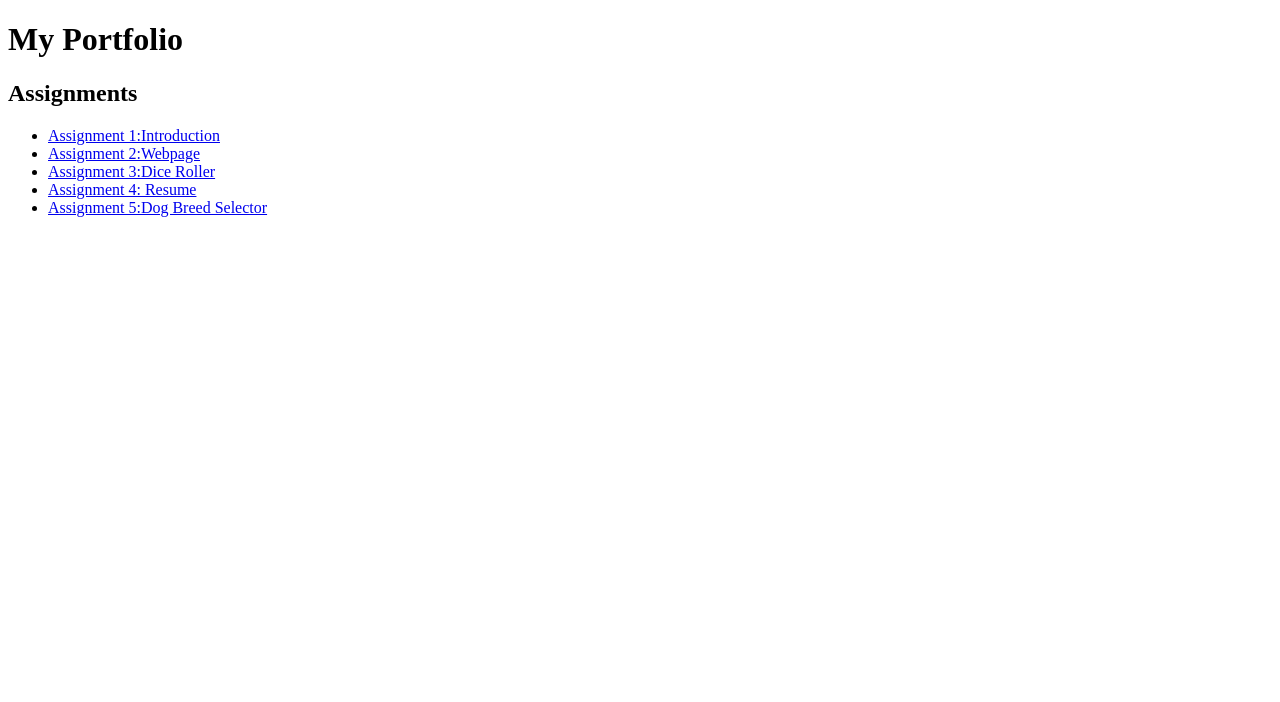
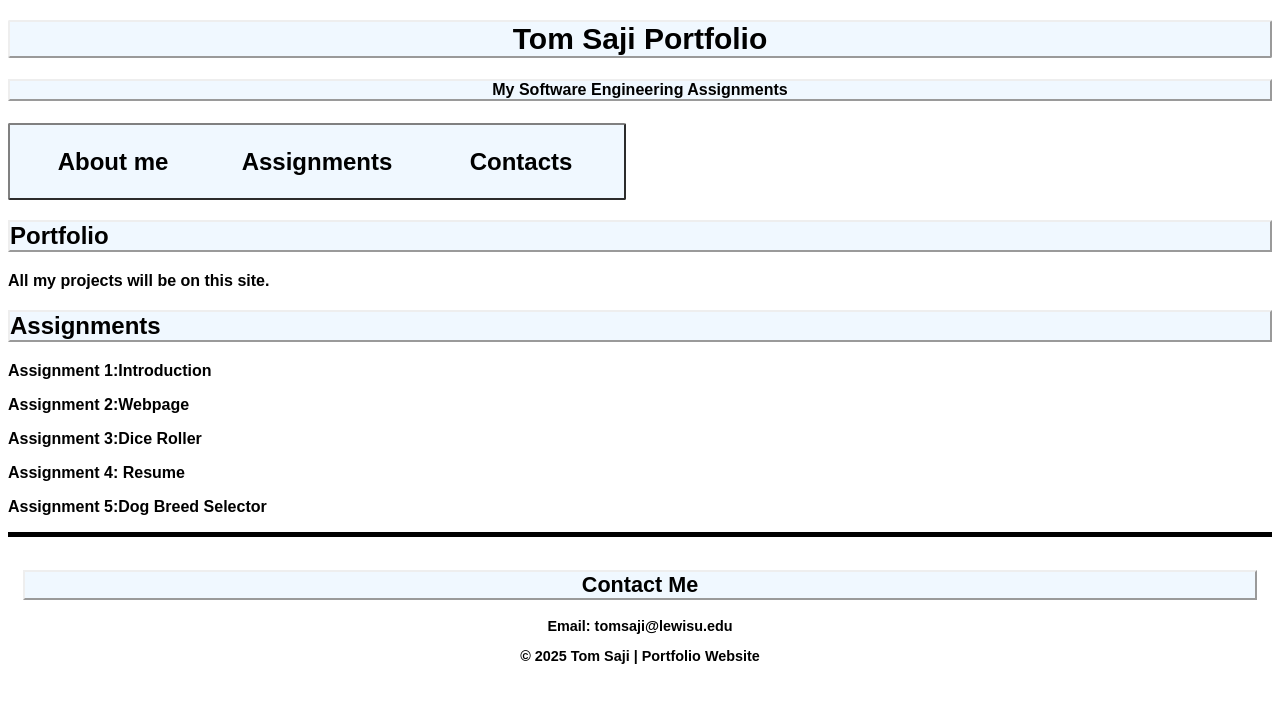
Before and after one commit to tomolon2/node-js-on-azure-test, a website: page static/index.html in a window 1280 px wide. Drawn offline with Linux system fonts and the light colour scheme.

Commit message:
Updated portfolio index.html and index.css with header and footer

```diff
--- a/static/index.css
+++ b/static/index.css
@@ -0,0 +1,51 @@
+body{
+    background-color: white;
+    font-family: sans-serif,"consalas";
+}
+h1{
+    font-family: sans-serif;
+    font-weight: bold;
+    border-style: outset;
+    border-radius: 2px;
+    border-width: 2px;
+    font-size: 30px;
+    text-align: center;
+    background-color: aliceblue;
+}
+h4{
+
+    border-style: outset;
+    border-width: 2px;
+    text-align: center;
+    background-color: aliceblue;
+}
+.headers{
+
+    border-style: outset;
+    border-width: 2px;
+    background-color: aliceblue;
+
+}
+table{
+
+    background-color: aliceblue;
+    width: 600;
+    border-style: outset;
+    border-radius: 2px;
+    border-width: 2px;
+}
+a{
+    text-decoration: none;
+    color: black;
+
+}
+P{
+    font-weight: bold;
+}
+footer {
+  background: white;
+  padding: 15px;
+  text-align: center;
+  font-size: 0.9em;
+  border-top: 5px solid black;
+}
--- a/static/index.html
+++ b/static/index.html
@@ -7,18 +7,47 @@
 <meta name = "viewport" content = "width =device-width, initial-scale=1.0">
 <meta http-equiv="refresh" content ="30">
 <head>
-    <title>TomaSaji Portfolio</title>
+    <title >TomaSaji Portfolio</title>
+    <link rel = "stylesheet" href = "index.css">
 </head>
 <body>
-<h1>My Portfolio</h1>
-<h2>Assignments</h2>
- <ul>
-     <li> <a href ="Introductions/intro.html"> Assignment 1:Introduction </a></li>
-     <li> <a href = "IntroPage/intro.html " >Assignment 2:Webpage</a></li>
-     <li><a href = "Diceroller/diceroller.html">Assignment 3:Dice Roller</a></li>
-     <li><a href="Webresume/webresume.html">Assignment 4: Resume</a></li>
-     <li><a href ="DogMain/dog.html">Assignment 5:Dog Breed Selector</a></li>
-</ul>
+<header>
+<h1> Tom Saji Portfolio</h1>
+<h4> My Software Engineering Assignments </h4>
+</header>
+<section>
+<table>
+  <tr>
+     <th width = "200"><h2> About me</h2></th>
+     <th width ="200"><h2>Assignments</h2></th>
+     <th width ="200"><h2>Contacts</h2></th>
+  </tr>
+
+</table>
+</section>
+<section></section>
+<h2 class = headers>Portfolio</h2>
+<p> All my projects will be on this site.</p>
+</section>
+<section>
+<h2 class="headers">Assignments</h2>
+
+
+     <p> <a href ="Introductions/intro.html"> Assignment 1:Introduction </a></p>
+     <p> <a href = "IntroPage/intro.html " >Assignment 2:Webpage</a></p>
+     <p><a href = "Diceroller/diceroller.html">Assignment 3:Dice Roller</a></p>
+     <p><a href="Webresume/webresume.html">Assignment 4: Resume</a></p>
+     <p><a href ="DogMain/dog.html">Assignment 5:Dog Breed Selector</a> </p>
+</section>
+<section>
+<footer>
+<h2 class ="headers">Contact Me</h2>
+<p>Email:<a href ="mailto:tomsaji@lewisu.edu"> tomsaji@lewisu.edu</a></p>
+<p>© 2025 Tom Saji | Portfolio Website</p>
+</footer>
+</section>
+
+
 </body>
 
 
```
